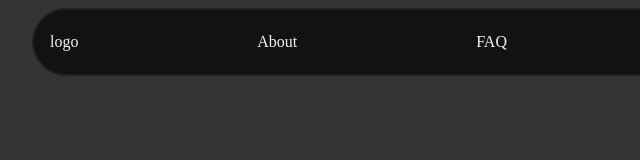
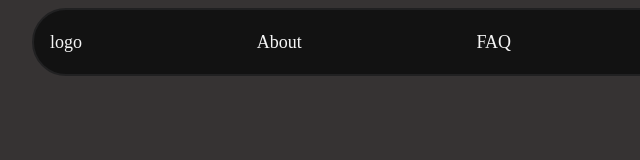
Before and after one commit to Abhinav14904/Portfolio-project, a plain HTML site: page index.html in a window 1280 px wide. Shown: the full height of the page, 210-850 px from the left. Drawn offline with Linux system fonts and the light colour scheme.

Commit message:
Test commit

```diff
--- a/style.css
+++ b/style.css
@@ -11,7 +11,7 @@
     width: 48rem;
     background-color:#121212 ;
     border-radius: 999px;
-    /* font-size: large; */
+    font-size: large;
     display:flex;
     justify-content: center;
     align-items: center;
```
